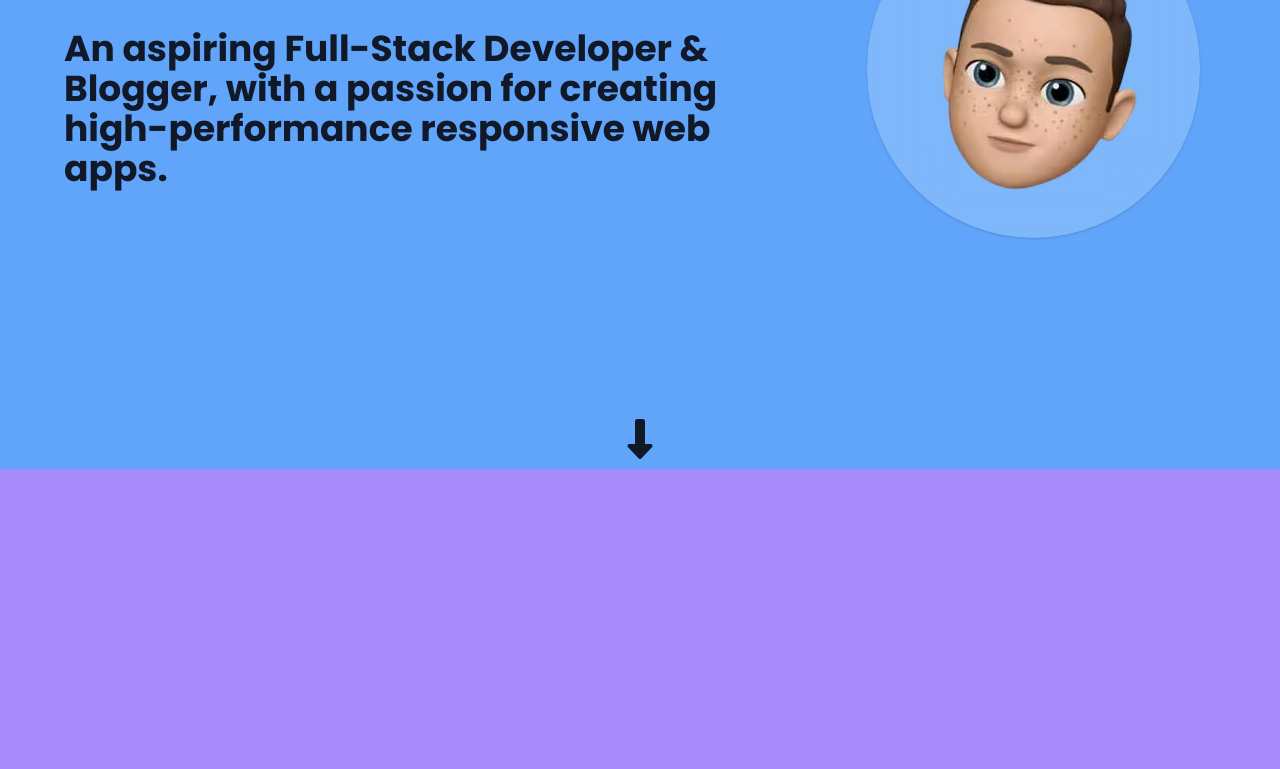
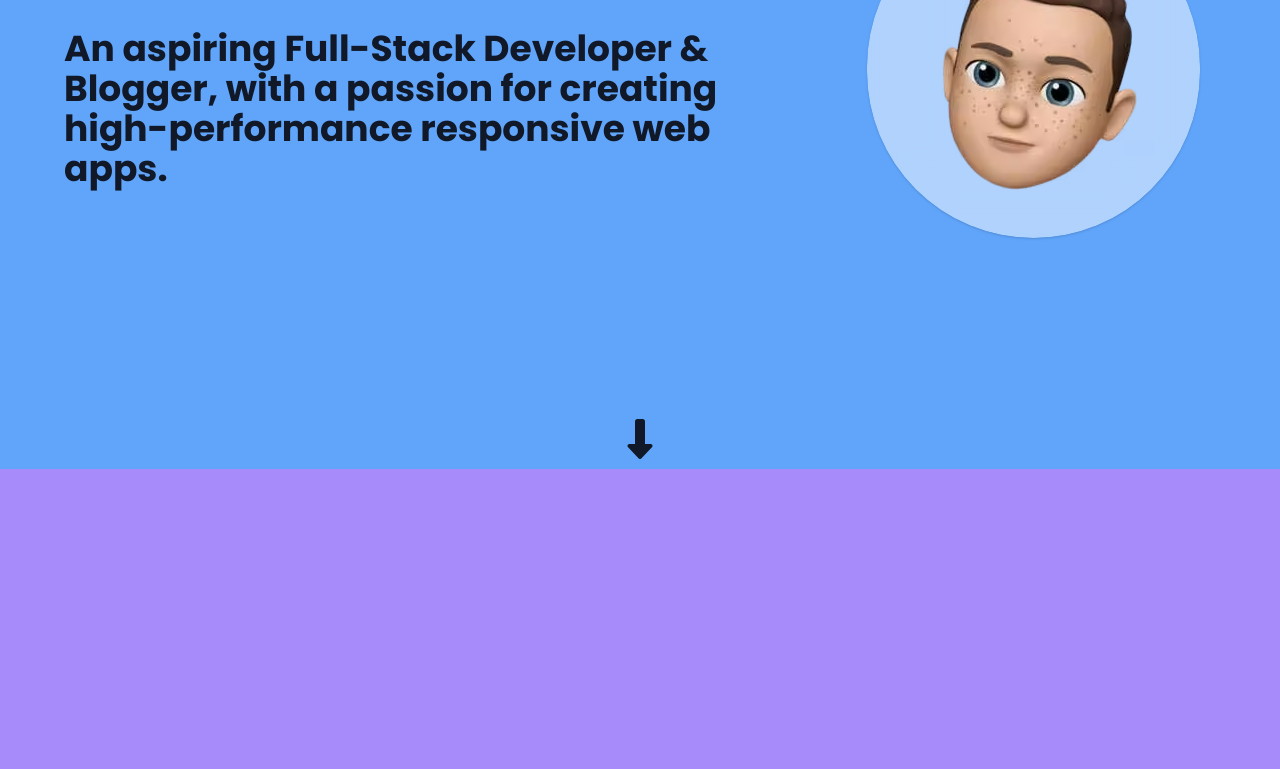
Before and after one commit to RobinMalfait/personal-website, a website: page public/index.html in a window 1280 px wide. Shown: the part 331-1100 px from the top of the page. Drawn offline with Linux system fonts and the light colour scheme.

Commit message:
Increase img bg opacity

```diff
--- a/public/index.html
+++ b/public/index.html
@@ -36,7 +36,7 @@
           <h1>Hi, I'm Jacob.</h1>
           <h2>An aspiring Full-Stack Developer & Blogger, with a passion for creating high-performance responsive web apps.</h2>
         </div>
-        <img class="bg-clip-padding bg-opacity-20 shadow rounded-full bg-white dark:bg-gray-900 hidden md:flex mr-20" style=" backdrop-filter: blur(40px);" loading="lazy" alt="profile image" width="auto" height="auto" src="./images/profile.avif" />
+        <img class="bg-clip-padding bg-opacity-50 shadow rounded-full bg-white dark:bg-gray-900 hidden md:flex mr-20" style=" backdrop-filter: blur(40px);" loading="lazy" alt="profile image" width="auto" height="auto" src="./images/profile.avif" />
       </div>
       <spam class="fixed bottom-0 flex justify-center inset-x-0">
         <i class="fas fa-long-arrow-alt-down fa-2x animate-bounce"></i>
```
Also changed, not shown: public/tailwind.css.
